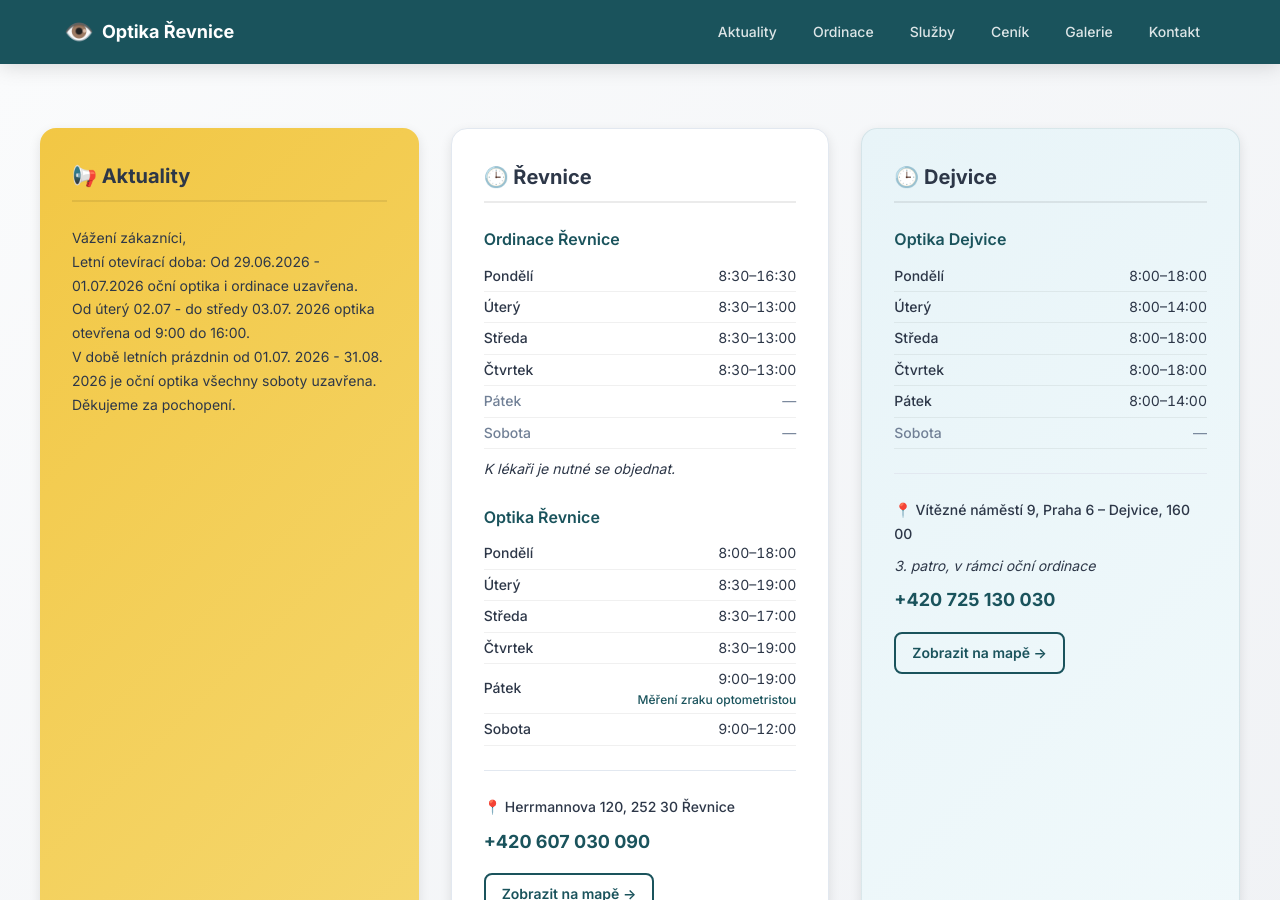
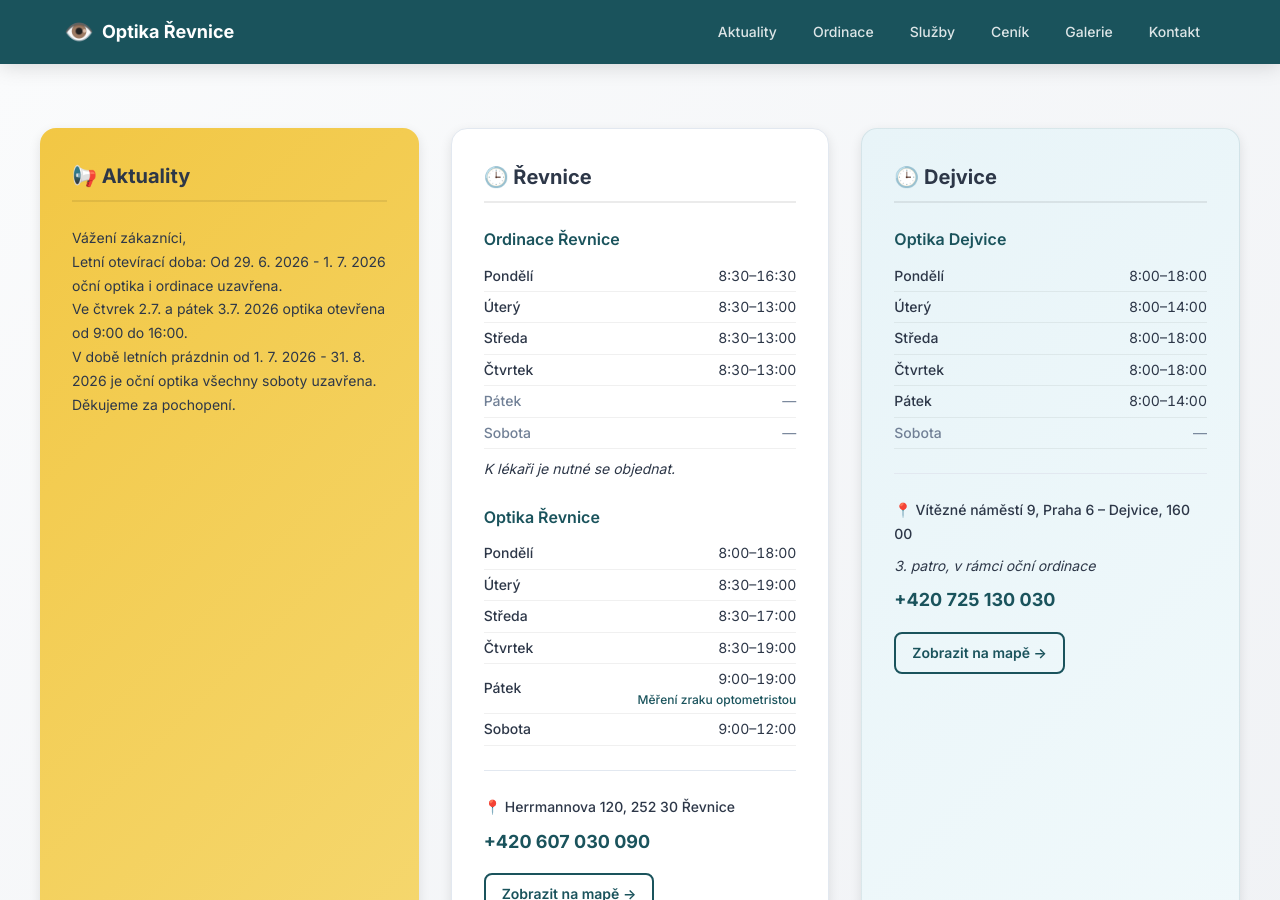
Before and after one commit to optikarevnice/optikarevnice.github.io, a Jekyll site: the page built from index.md, in a window 1280 px wide and 900 px high. Built offline with Jekyll 4.4.1, drawn with Linux system fonts in a browser that asks for light colours; a script that is not in the unit is left out.

Commit message:
Update novinky.md

```diff
--- a/_includes/novinky.md
+++ b/_includes/novinky.md
@@ -1,9 +1,9 @@
 Vážení zákazníci,
 
-Letní otevírací doba: Od 29.06.2026 - 01.07.2026 oční optika i ordinace uzavřena.
+Letní otevírací doba: Od 29. 6. 2026 - 1. 7. 2026 oční optika i ordinace uzavřena.
 
-Od úterý 02.07 -  do středy 03.07. 2026 optika otevřena od 9:00 do 16:00.
+Ve čtvrek 2.7. a pátek 3.7. 2026 optika otevřena od 9:00 do 16:00.
 
-V době letních prázdnin od 01.07. 2026 - 31.08. 2026 je oční optika všechny soboty uzavřena.
+V době letních prázdnin od 1. 7. 2026 - 31. 8. 2026 je oční optika všechny soboty uzavřena.
 
 Děkujeme za pochopení.
```
